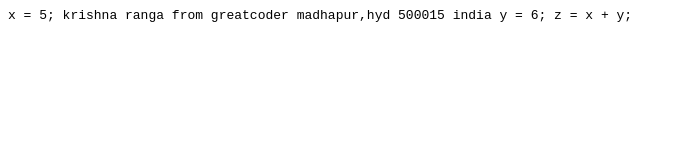
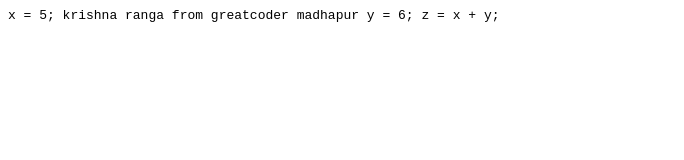
Before and after one commit to Krishna-kittu25/cricket, a plain HTML site: page folder1/index.html in a window 1280 px wide. Shown: the whole page, without its empty margins (0-684 px from the left). Drawn offline with Linux system fonts and the light colour scheme.

Commit message:
Update index.html

```diff
--- a/folder1/index.html
+++ b/folder1/index.html
@@ -3,9 +3,7 @@ x = 5;
 krishna
 ranga
 from greatcoder
-madhapur,hyd
-500015
-india
+madhapur
 y = 6;
 z = x + y;
 </code>
```
